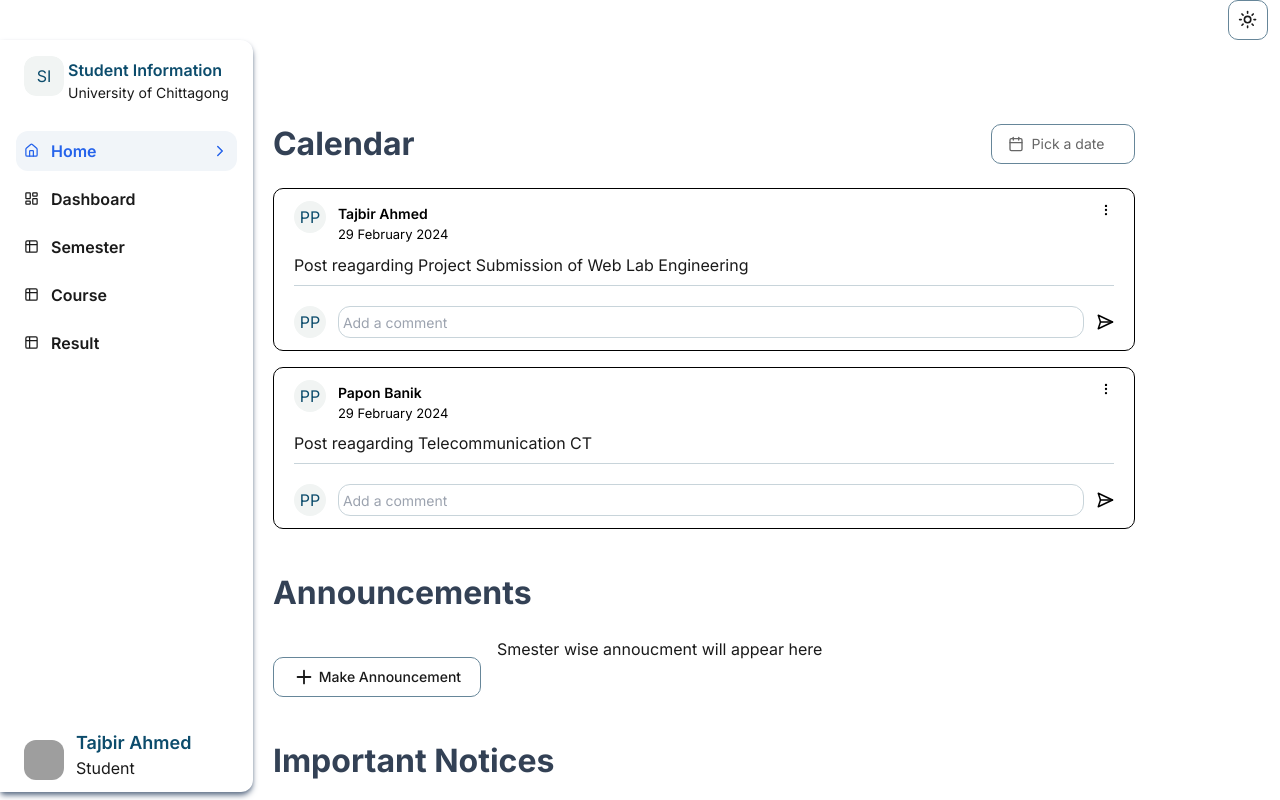
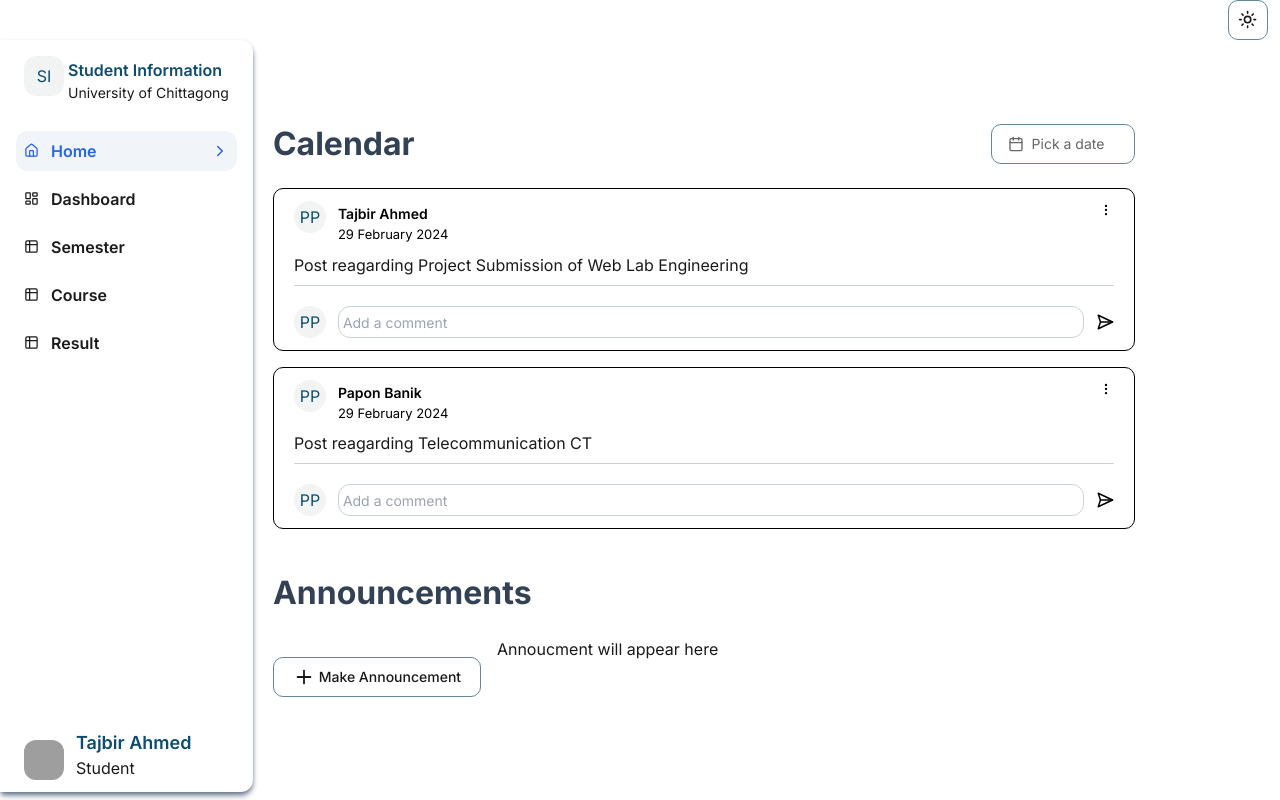
Before and after one commit to tajbirahmed/sim, a Next.js app: page /semester in a window 1280 px wide. Built offline with nearby package versions, Linux system fonts and the light colour scheme; grey boxes are pictures that could not be loaded.

Commit message:
current-working

```diff
--- a/app/semester/page.tsx
+++ b/app/semester/page.tsx
@@ -51,16 +51,16 @@
             </Button>
           </div>
           <div>
-            <p>Smester wise annoucment will appear here</p>
+            <p>Annoucment will appear here</p>
           </div>
         </div>
       </div>
-      <div className='flex flex-col space-y-5'>
+      {/* <div className='flex flex-col space-y-5'>
         <h1 className='font-bold text-[32px] text-slate-700 hover:text-slate-600 dark:text-white'>
           Important Notices
         </h1>
 
-      </div>
+      </div> */}
 
     </div>
   )
```
